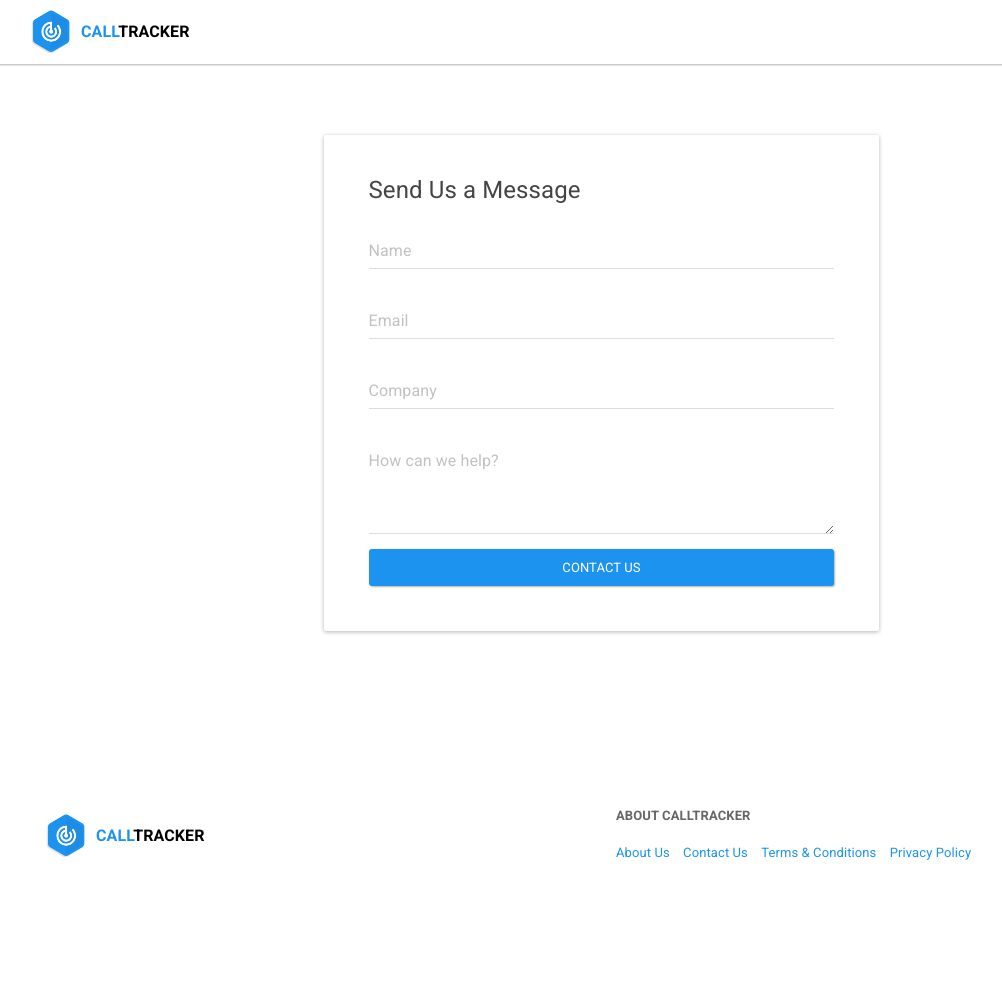
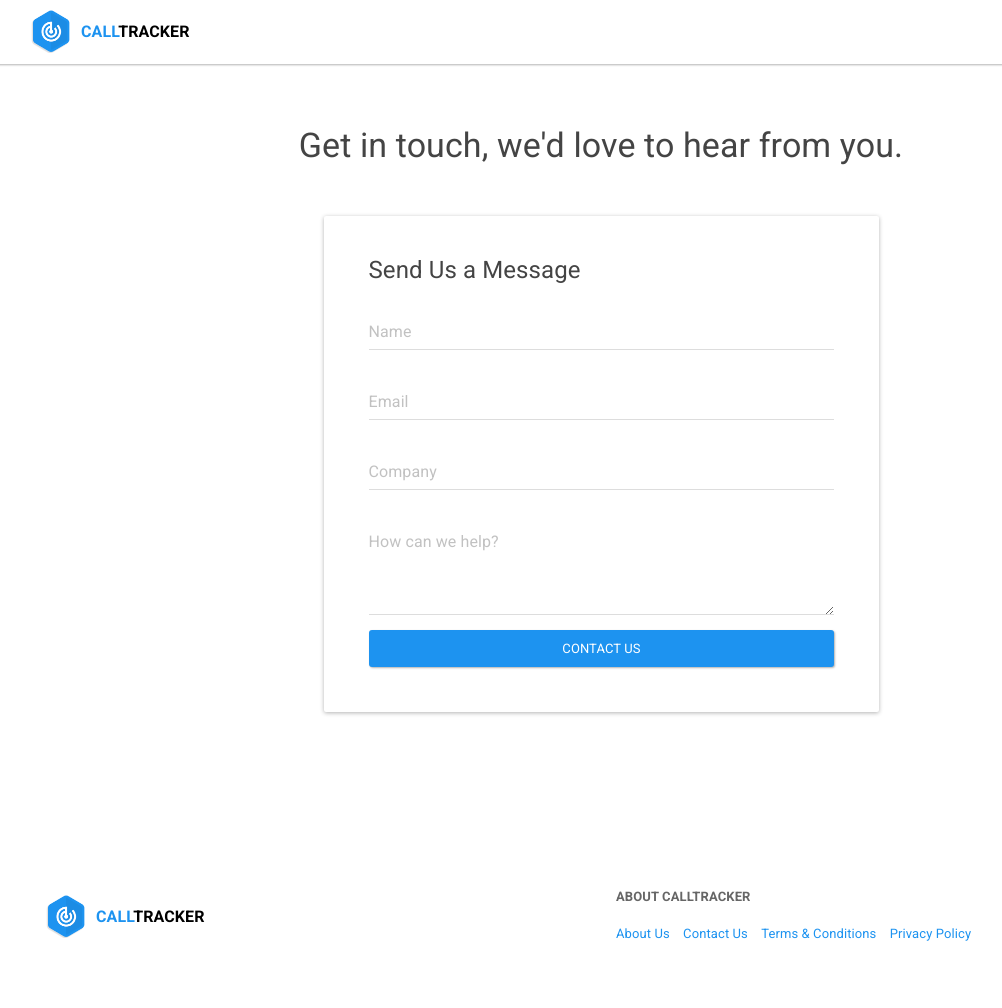
Before and after one commit to sumonst21/calltrackerio-site, a Jekyll site: the page built from contact.html, in a window 1280 px wide. Shown: the whole page, without its empty margins (39-1041 px from the left). Built offline with Jekyll 4.4.1, drawn with Linux system fonts in a browser that asks for light colours; before the commit the page ends 927 px from its top, so only the background shows below that.

Commit message:
fixed the contact form

```diff
--- a/contact.html
+++ b/contact.html
@@ -6,15 +6,11 @@ title:  'Contact Us'
 <div class="content">
 <section>
 	<div class="container">
-		<div class="row p-b-30">
+		<div class="row m-b-40">
 			<div class="col-md-12 text-center">
-
+				<h3>Get in touch, we'd love to hear from you.</h3>
 			</div>
 		</div>
-	</div>
-</section>
-<section>
-	<div class="container">
 		<div class="row m-b-100">
 			<div class="col-md-6 col-md-offset-3">
 				<div class="panel p-30">
```
